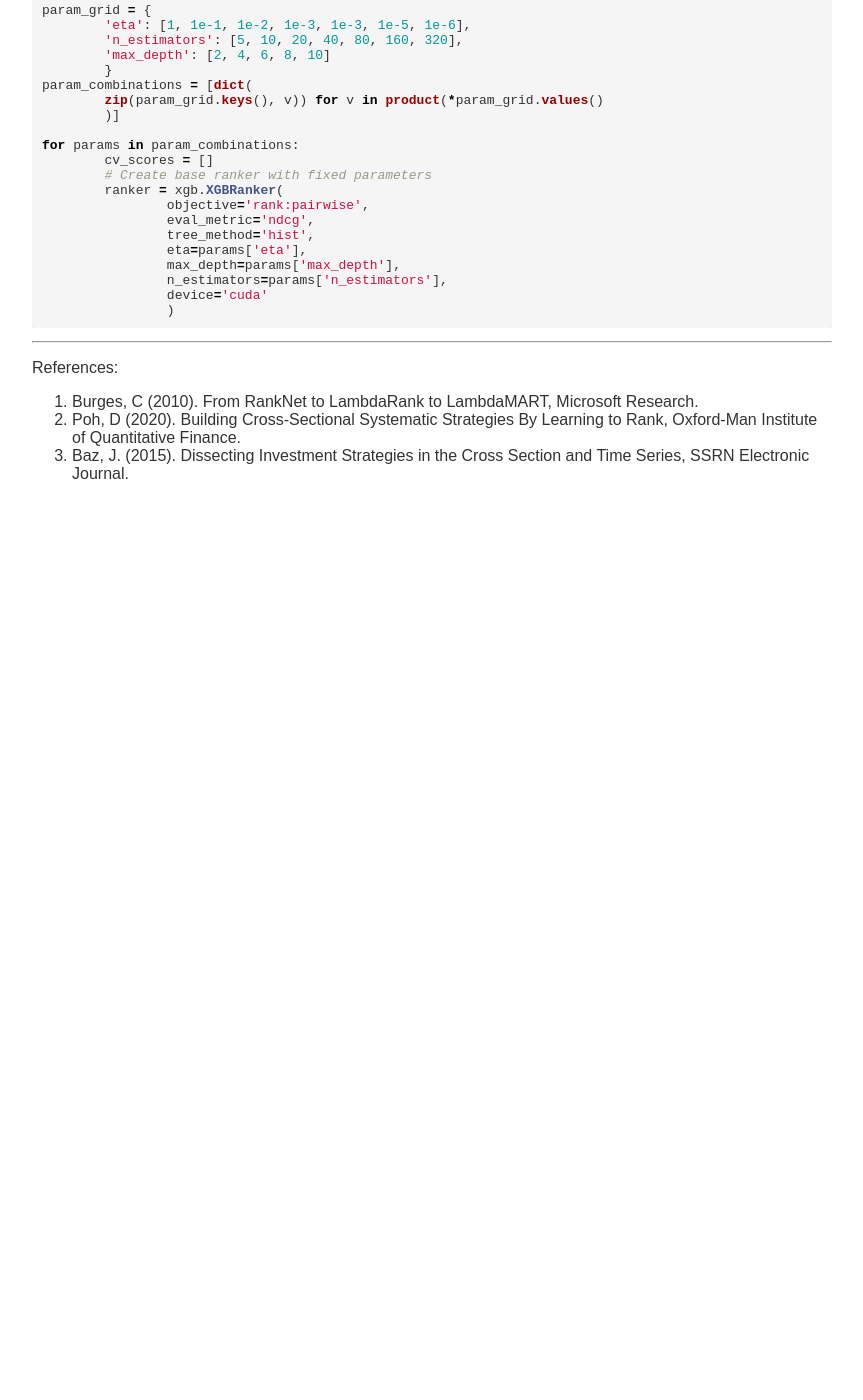
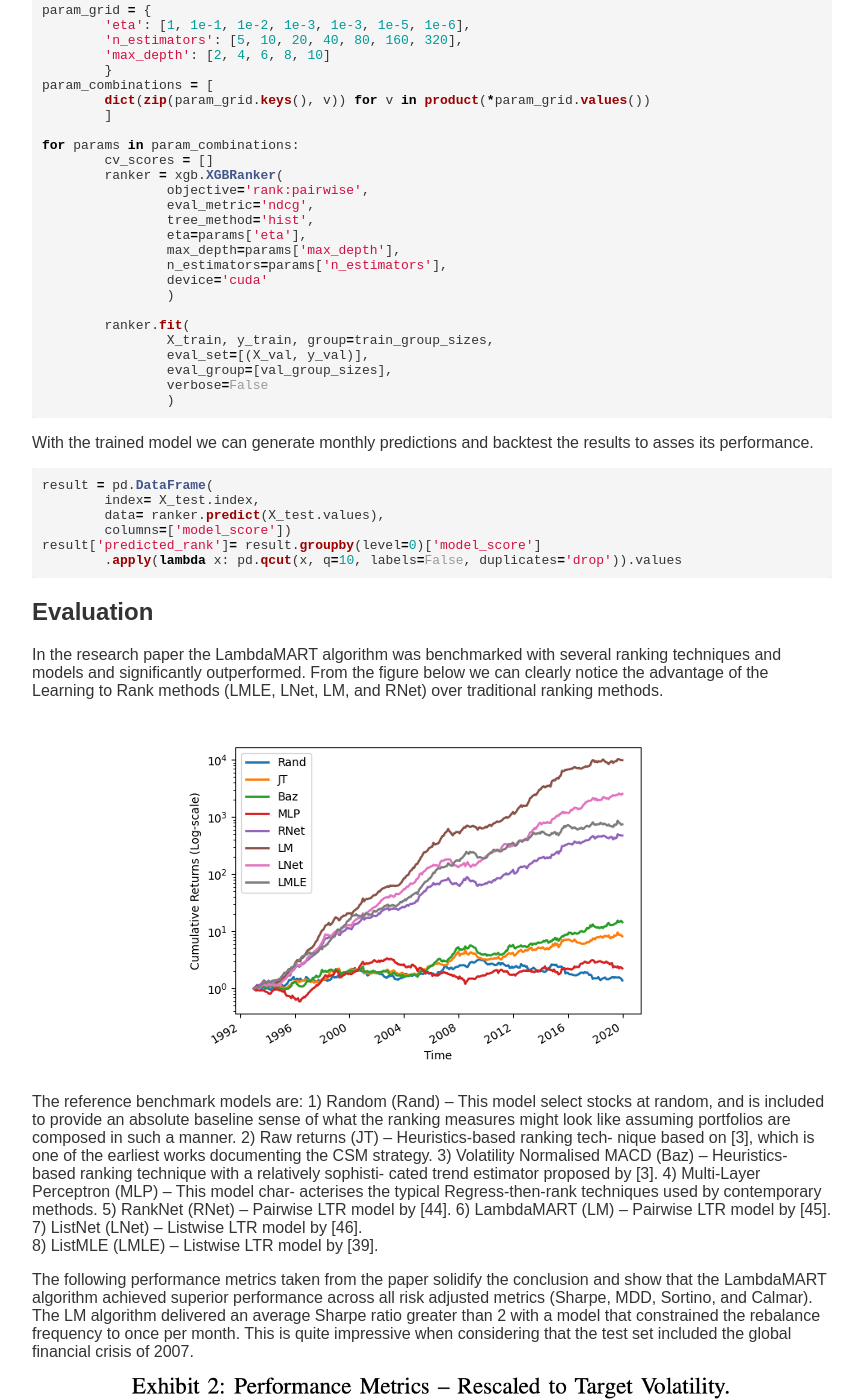
Before and after one commit to Cohen-Or/cohen-or.github.io, a Jekyll site: the page built from posts/csm.md, in a window 1280 px wide and 1400 px high, scrolled down 3434 px. Shown: the whole window, without its empty margins (208-1071 px from the left). Built offline with Jekyll 4.4.1, drawn with Linux system fonts in a browser that asks for light colours; our own code applies the rules of GitHub Pages for plain Markdown files; formulas are drawn with MathJax 3; before the commit the page ends 3953 px from its top, so only the background shows below that; some of the changed text lies outside the part shown.

Commit message:
Update csm.md

````diff
--- a/posts/csm.md
+++ b/posts/csm.md
@@ -116,20 +116,19 @@
 	})
 ```
 
-We'll perform a cross validation to find the best set of hyper parameters among those proposed in the research.
+We'll perform a grid search to find the best set of hyper parameters among those proposed in the research.
 ```python
 param_grid = {
 	'eta': [1, 1e-1, 1e-2, 1e-3, 1e-3, 1e-5, 1e-6],
 	'n_estimators': [5, 10, 20, 40, 80, 160, 320],
 	'max_depth': [2, 4, 6, 8, 10]
 	}
-param_combinations = [dict(
-	zip(param_grid.keys(), v)) for v in product(*param_grid.values()
-	)]
+param_combinations = [
+	dict(zip(param_grid.keys(), v)) for v in product(*param_grid.values())
+	]
 
 for params in param_combinations:
 	cv_scores = []
-	# Create base ranker with fixed parameters
 	ranker = xgb.XGBRanker(
 		objective='rank:pairwise',
 		eval_metric='ndcg',
@@ -139,7 +138,38 @@
 		n_estimators=params['n_estimators'],
 		device='cuda'
 		)
+
+	ranker.fit(
+		X_train, y_train, group=train_group_sizes,
+		eval_set=[(X_val, y_val)],
+		eval_group=[val_group_sizes],
+		verbose=False
+		)
 ```
+With the trained model we can generate monthly predictions and backtest the results to asses its performance.
+
+```python
+result = pd.DataFrame(
+	index= X_test.index,
+	data= ranker.predict(X_test.values),
+	columns=['model_score'])
+result['predicted_rank']= result.groupby(level=0)['model_score']
+	.apply(lambda x: pd.qcut(x, q=10, labels=False, duplicates='drop')).values
+```
+
+## Evaluation
+In the research paper the LambdaMART algorithm was benchmarked with several ranking techniques and models and significantly outperformed. From the figure below we can clearly notice the advantage of the Learning to Rank methods (LMLE, LNet, LM, and RNet) over traditional ranking methods.
+![Cumulative Returns. Source: Poh et al.](/images/csm1.png)
+The reference benchmark models are:
+1) Random (Rand) – This model select stocks at random, and is included to provide an absolute baseline sense of what the ranking measures might look like assuming portfolios are composed in such a manner.
+2) Raw returns (JT) – Heuristics-based ranking tech- nique based on [3], which is one of the earliest works documenting the CSM strategy.
+3) Volatility Normalised MACD (Baz) – Heuristics- based ranking technique with a relatively sophisti- cated trend estimator proposed by [3].
+4) Multi-Layer Perceptron (MLP) – This model char- acterises the typical Regress-then-rank techniques used by contemporary methods.
+5) RankNet (RNet) – Pairwise LTR model by [44]. 6) LambdaMART (LM) – Pairwise LTR model by [45]. 7) ListNet (LNet) – Listwise LTR model by [46].
+8) ListMLE (LMLE) – Listwise LTR model by [39].
+
+The following performance metrics taken from the paper solidify the conclusion and show that the LambdaMART algorithm achieved superior performance across all risk adjusted metrics (Sharpe, MDD, Sortino, and Calmar).  The LM algorithm delivered an average Sharpe ratio greater than 2 with a model that constrained the rebalance frequency to once per month. This is quite impressive when considering that the test set included the global financial crisis of 2007.
+![Preformance Metrics. Source: Poh et al.](/images/csm2.png)
 
 ___
 References:
````
